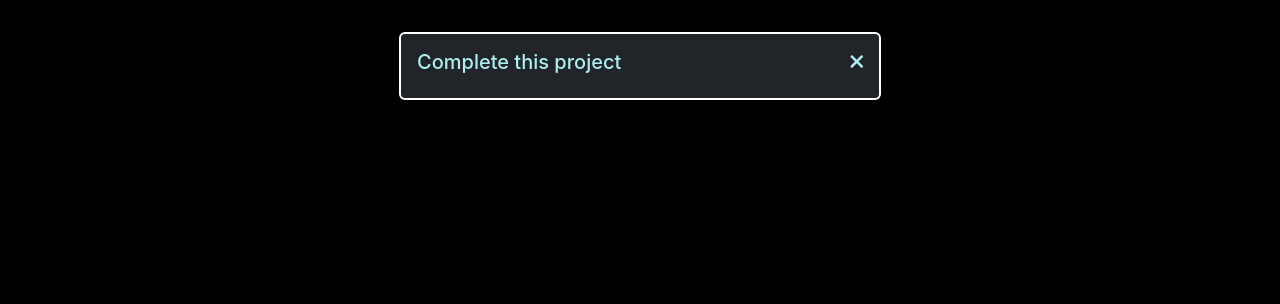
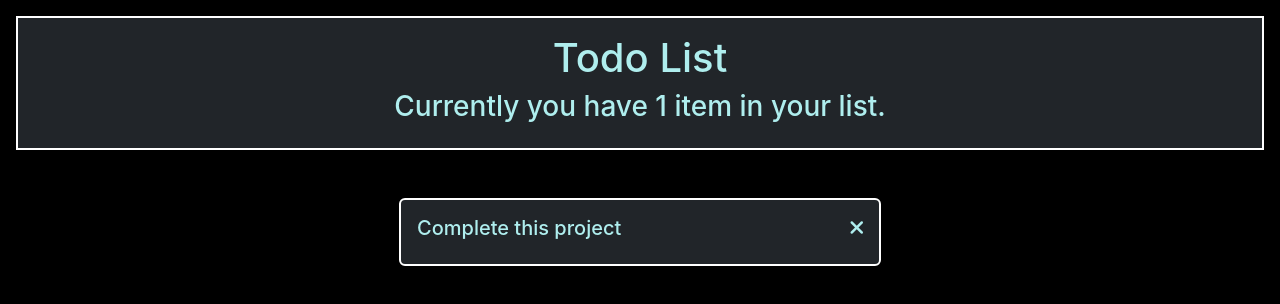
Before and after one commit to Adensty7/todoapp-react-db, a React (Create React App) app: page / in a window 1280 px wide. Shown: the top 304 px of the page. Built offline with nearby package versions, Linux system fonts and the light colour scheme.

Commit message:
Added Todo Navbar

```diff
--- a/src/App.js
+++ b/src/App.js
@@ -3,13 +3,16 @@ import { BrowserRouter, Route, Routes } from 'react-router-dom';
 import './index.css';
 import LoginPage from './components/LoginPage';
 import Todos from './components/Todos';
+import TodoNavbar from './components/TodoNavbar';
 
 const App = () => {
   return (
     <div className="App">
     <BrowserRouter>
     <Routes>
-    <Route path='/' element={ <Todos />} />
+    <Route exact path='/' element={ <div>
+      <TodoNavbar /> <Todos />
+    </div> } />
     <Route path="/login" element={<LoginPage />} />
     </Routes>
     </BrowserRouter>
--- /dev/null
+++ b/src/components/TodoNavbar.js
@@ -0,0 +1,36 @@
+import React, { useState } from 'react';
+
+
+const TodoNavbar = () => {
+    const [todos, setTodos] = useState([
+        {user_id: "Aharnish", todo: "Complete this project", status: false}
+    ]);
+
+    const items = ["item", "items"];
+
+    return todos.length ? (
+        <div className="todos-navbar">
+            <nav class="navbar m-3 p-3 border-white bg-dark text-blue text-center">
+                <div className="container-lg justify-content-center">
+                    <h1 className="h1">Todo List</h1>
+                </div>
+                <div className="container-lg justify-content-center">
+                <h3>Currently you have {todos.length} { todos.length === 1 ? items[0] : items[1] } in your list.</h3>
+                </div>
+            </nav>
+        </div>
+    ) : (
+        <div className="todos-navbar">
+            <nav class="navbar m-3 p-3 border-white bg-dark text-blue text-center">
+                <div className="container-lg justify-content-center">
+                    <h1 className="h1">Todo List</h1>
+                </div>
+                <div className="container-lg justify-content-center">
+                <h3>Currently, you have nothing to do.</h3>
+                </div>
+            </nav>
+        </div>
+    );
+}
+
+export default TodoNavbar;
--- a/src/components/Todos.js
+++ b/src/components/Todos.js
@@ -18,7 +18,7 @@ const Todos = () => {
         return (
             <div className="todos">
         <div className="container">
-            <div class="row  justify-content-center">
+            <div class="row justify-content-center">
                     <div class="col-lg-6">
 
                         <div class="list-group m-3 p-3" >
```
